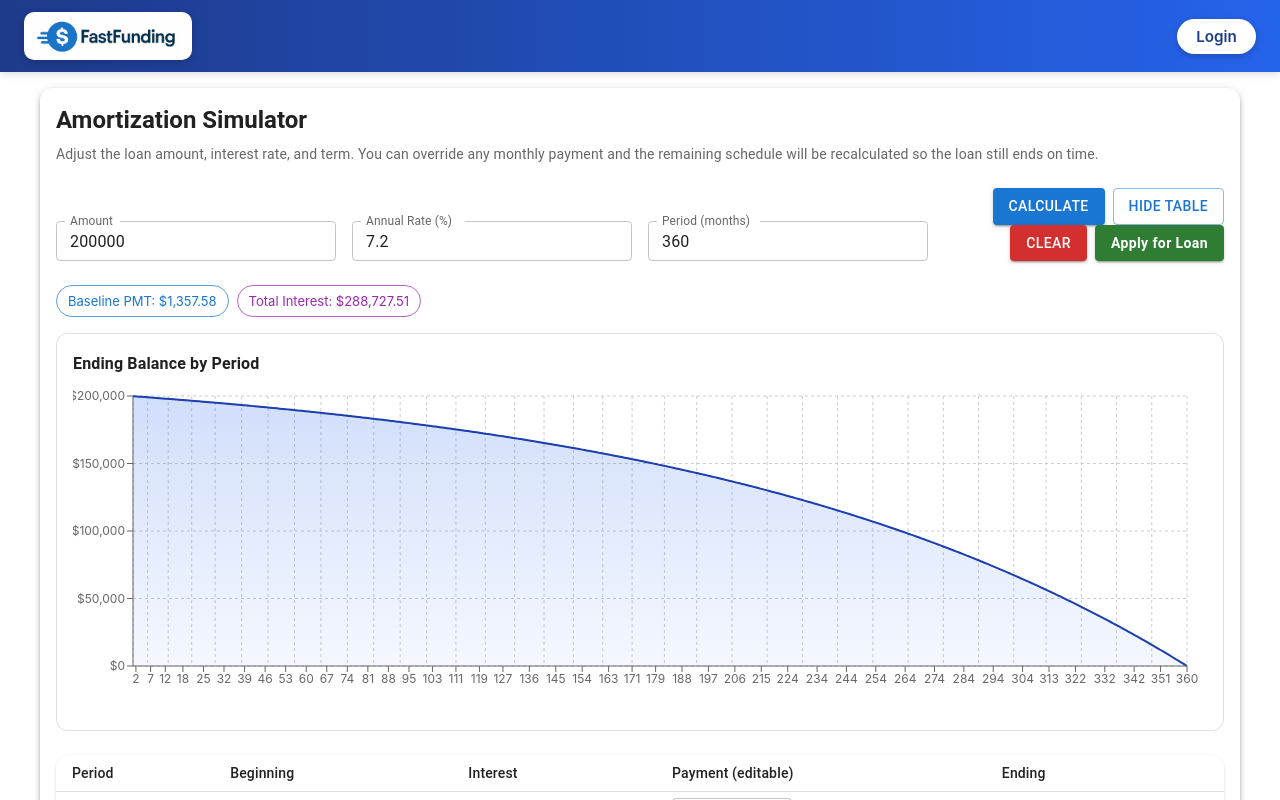
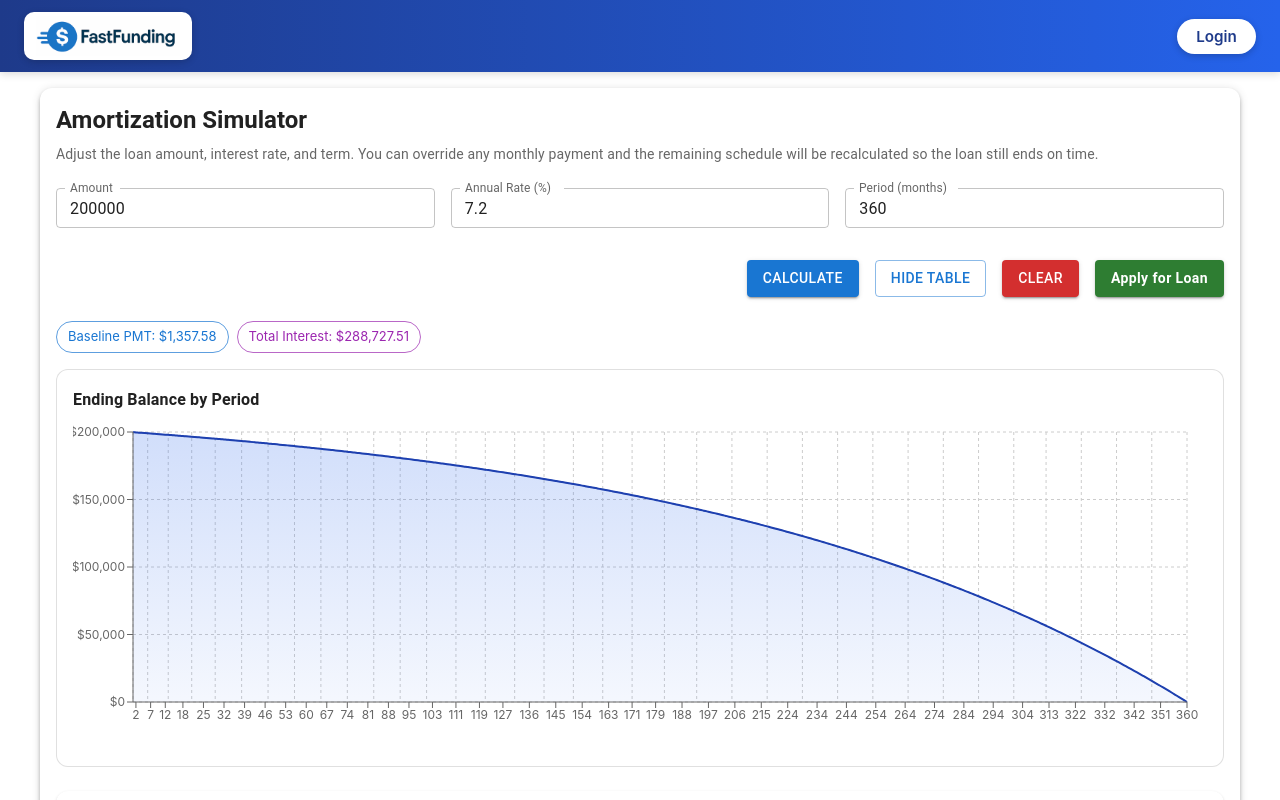
Before and after one commit to Loan-Management-System-HQ/LMS-Frontend, a React (Vite) app in the folder lms-app-frontend/: page /simulation in a window 1280 px wide. Shown: the top 800 px of the page. Built offline with nearby package versions, Linux system fonts and the light colour scheme; the HTML template or start-up script is replaced by a standard one.

Commit message:
change in simulation for button alignment and build sucessfull

```diff
--- a/lms-app-frontend/src/pages/SimBody.tsx
+++ b/lms-app-frontend/src/pages/SimBody.tsx
@@ -141,7 +141,7 @@ export default function Body() {
 
           {/* Inputs + Buttons */}
           <Grid container spacing={2} alignItems="flex-end">
-            <Grid size={{ xs: 12, md: 3 }}>
+            <Grid size={{ xs: 12, md: 4 }}>
               <TextField
                 label="Amount"
                 type="number"
@@ -154,7 +154,7 @@ export default function Body() {
               />
             </Grid>
 
-            <Grid size={{ xs: 12, md: 3 }}>
+            <Grid size={{ xs: 12, md: 4 }}>
               <TextField
                 label="Annual Rate (%)"
                 type="number"
@@ -167,7 +167,7 @@ export default function Body() {
               />
             </Grid>
 
-            <Grid size={{ xs: 12, md: 3 }}>
+            <Grid size={{ xs: 12, md: 4 }}>
               <TextField
                 label="Period (months)"
                 type="number"
@@ -180,11 +180,11 @@ export default function Body() {
               />
             </Grid>
 
-            <Grid size={{ xs: 12, md: 3 }}>
+            <Grid size={12} sx={{ mt: 2 }}>
               <Stack
                 direction="row"
-                spacing={1}
-                justifyContent={{ xs: "flex-start", md: "flex-end" }}
+                spacing={2}
+                justifyContent="flex-end"
                 flexWrap="wrap"
               >
                 <Button
```
